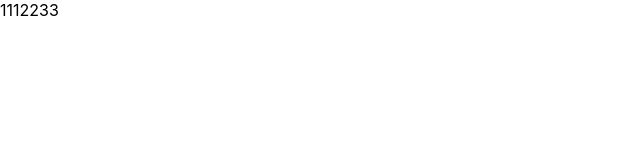
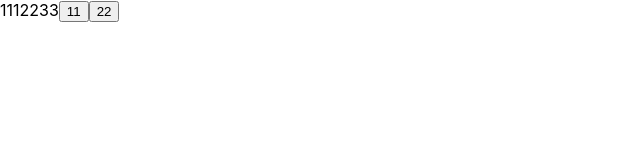
Before and after one commit to lost3002/React-admin, a React (Create React App) app: page / in a window 1280 px wide. Shown: the top 160 px of the page, without its empty margins (0-640 px from the left). Built offline with nearby package versions, Linux system fonts and the light colour scheme.

Commit message:
第二次提交

```diff
--- a/src/App.js
+++ b/src/App.js
@@ -5,6 +5,8 @@ class App extends Component {
     return (
       <div>
         1112233
+        <button>11</button>
+        <button>22</button>
       </div>
     );
   }
```
Also changed, not shown: 1 other file (tests, documents, lock files or other folders).
